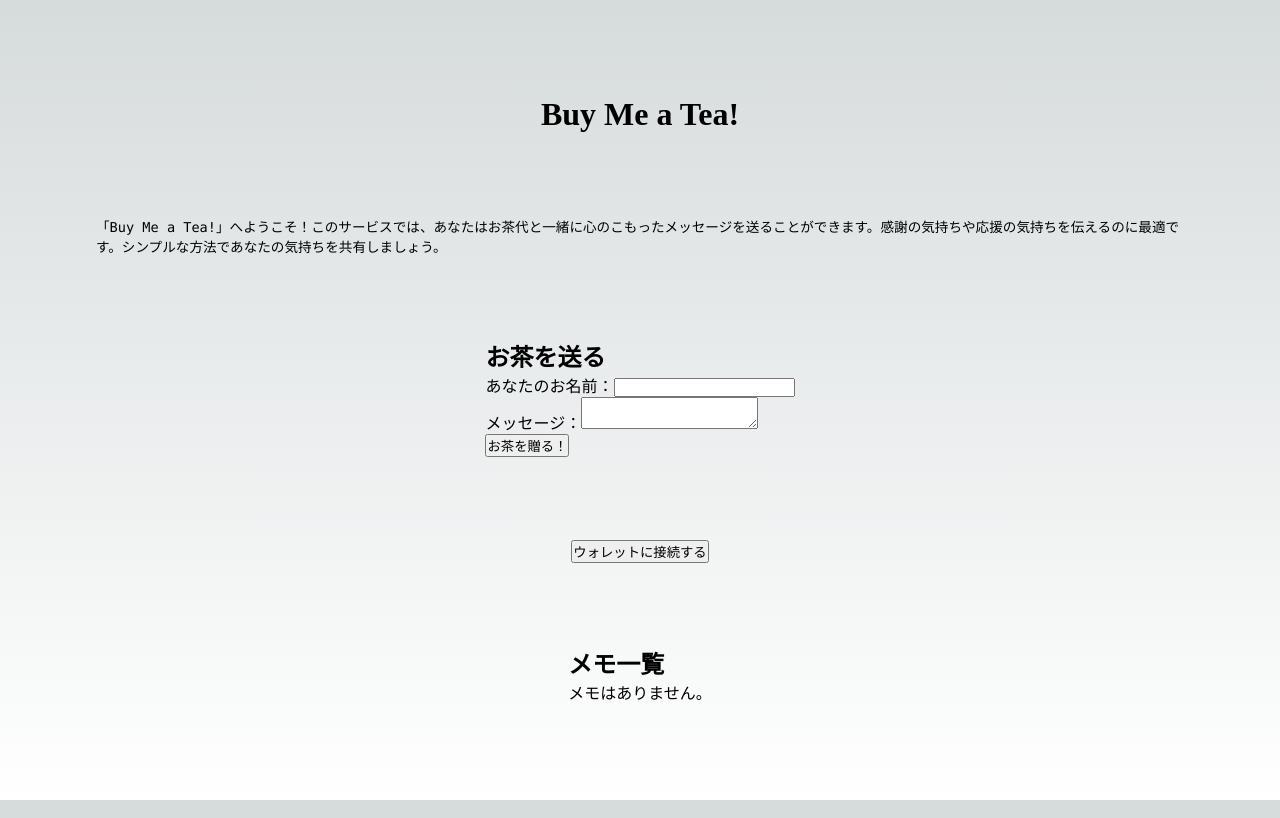
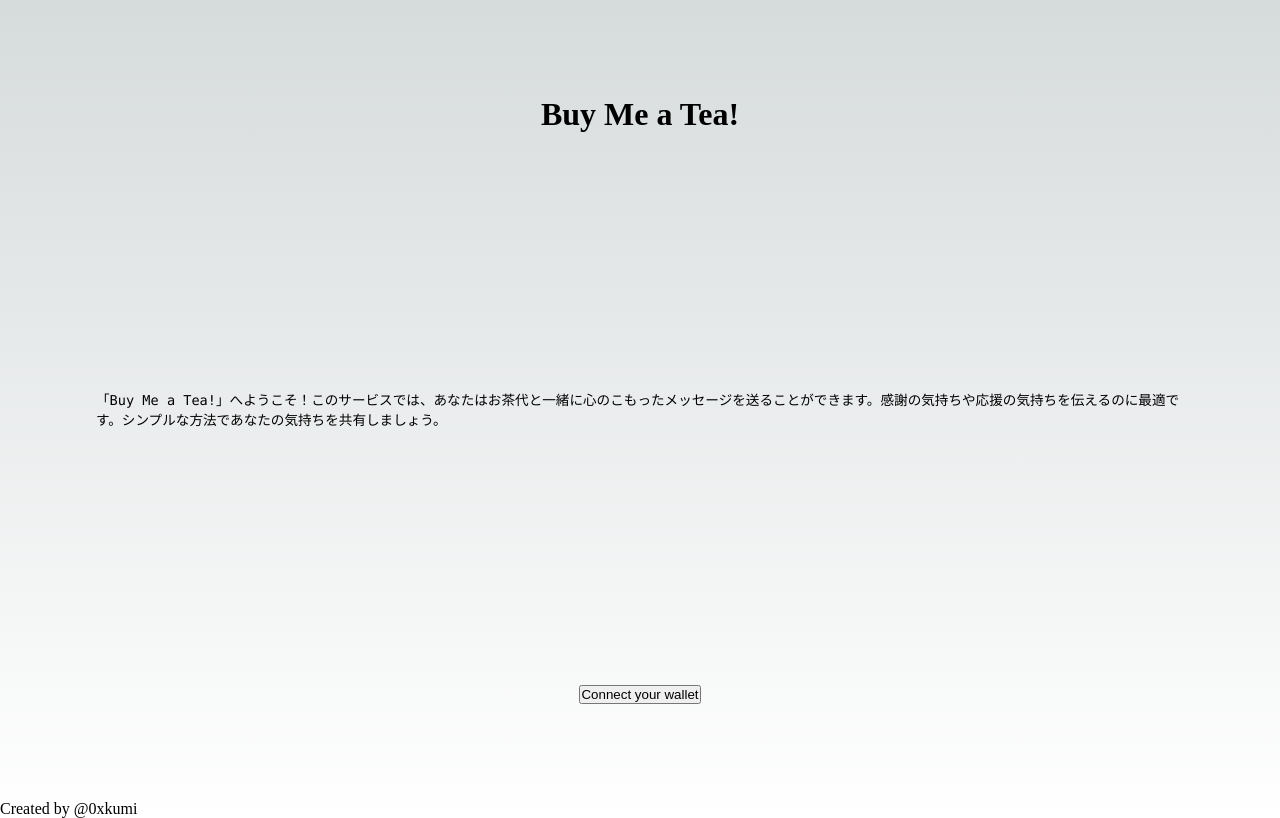
Before and after one commit to YerrowDuck/BuyMeACoffee-contracts, a Next.js app in the folder dapp/: page / in a window 1280 px wide. Built offline with nearby package versions, Linux system fonts and the light colour scheme.

Commit message:
create ui to interact with blockchain

```diff
--- a/dapp/src/pages/index.js
+++ b/dapp/src/pages/index.js
@@ -5,6 +5,7 @@ import Image from 'next/image';
 import { Inter } from 'next/font/google';
 import React, { useEffect, useState } from "react";
 import styles from '@/styles/Home.module.css';
+import { Divider } from '@chakra-ui/react';
 
 const inter = Inter({ subsets: ['latin'] })
 
@@ -52,7 +53,7 @@ export default function Home() {
     try {
       const {ethereum} = window;
 
-      if(!ethreum) {
+      if(!ethereum) {
         console.log("Please install MetaMask");
       }
 
@@ -77,7 +78,7 @@ export default function Home() {
         const buyMeATea = new ethers.Contract(contractsAddress, contractABI, signer);
 
         console.log("buying tea...");
-        const teaTxn = await buyMeATea.buyMeATea(
+        const teaTxn = await buyMeATea.buyTea(
             name ? name : "Anonymous",
             message ? message : "Enjoy your tea!",
             {value: ethers.utils.parseEther("0.001")}
@@ -172,82 +173,75 @@ export default function Home() {
           「Buy Me a Tea!」へようこそ！このサービスでは、あなたはお茶代と一緒に心のこもったメッセージを送ることができます。感謝の気持ちや応援の気持ちを伝えるのに最適です。シンプルな方法であなたの気持ちを共有しましょう。
         </p>
 
-      <div className={styles.formContainer}>
-        <h2 className={styles.subtitle}>
-          お茶を送る
-        </h2>
-
-        <div className={styles.formGroup}>
-          <label htmlFor="name" className={styles.label}>
-            あなたのお名前：
+        {currentAccount ? (
+          <div>
+            <from>
+              <div>
+                <label htmlFor="name">
+                  Name
                 </label>
+                <br/>
                 <input
-            type="text"
-            id="name"
-            className={styles.input}
-            value={name}
+                  id = "name"
+                  type='text'
+                  placeholder="anonymous"
                   onChange={onNameChange}
                 />
               </div>
+              <div>
+                <label>
+                  Send Me a Message
+                </label>
+                <br/>
 
-        <div className={styles.formGroup}>
-          <label htmlFor="message" className={styles.label}>
-            メッセージ：
-          </label>
                 <textarea
-            id="message"
-            className={styles.textarea}
-            value={message}
+                  rows={3}
+                  placeholder="Enjoy your tea!"
                   onChange={onMessageChange}
-          ></textarea>
+                  required
+                >
+                </textarea>
               </div>
-
-        <button className={styles.button} onClick={buyTea}>
-          お茶を贈る！
+              <div>
+                <button
+                  type="button"
+                  onClick={buyTea}
+                >
+                  Send 1 Tea for 0.001 ETH
                 </button>
               </div>
-
-      {currentAccount ? (
-        <div className={styles.walletInfo}>
-          <p className={styles.walletAddress}>
-            接続されたウォレットアドレス：{currentAccount}
-          </p>
+            </from>
           </div>
         ) : (
-        <button className={styles.connectButton} onClick={connectWallet}>
-          ウォレットに接続する
+          <button
+            onClick={connectWallet}
+          >
+            Connect your wallet
           </button>
         )}
-
-      <div className={styles.memoList}>
-        <h2 className={styles.subtitle}>
-          メモ一覧
-        </h2>
-
-        {memos.length > 0 ? (
-          <ul className={styles.memoItems}>
-            {memos.map((memo, index) => (
-              <li key={index} className={styles.memoItem}>
-                <p className={styles.memoFrom}>
-                  送信元：{memo.name}（{memo.address}）
-                </p>
-                <p className={styles.memoMessage}>
-                  メッセージ：{memo.message}
-                </p>
-                <p className={styles.memoTimestamp}>
-                  タイムスタンプ：{memo.timestamp.toString()}
-                </p>
-              </li>
-            ))}
-          </ul>
-        ) : (
-          <p className={styles.noMemos}>
-            メモはありません。
-          </p>
-        )}
-      </div>
     </main>
 
+    {currentAccount && (<h1>Memos received</h1>)}
+
+    {currentAccount && (memos.map((memo, idx) => {
+      return (
+        <div key={idx}>
+          <p>From: {memo.name}</p>
+          <p>Message: {memo.message}</p>
+          <p>Time: {memo.timestamp.toString()}</p>
+        </div>
+      )}
+    ))}
+
+    <footer className={styles.footer}>
+      <a
+        href="https://twitter.com/0xkumi"
+        target="_blank"
+        rel="noopener noreferrer"
+      >
+        Created by @0xkumi
+      </a>
+    </footer>
     </>
   )
 }
```
Lines whose indentation alone changed are shown as unchanged.
